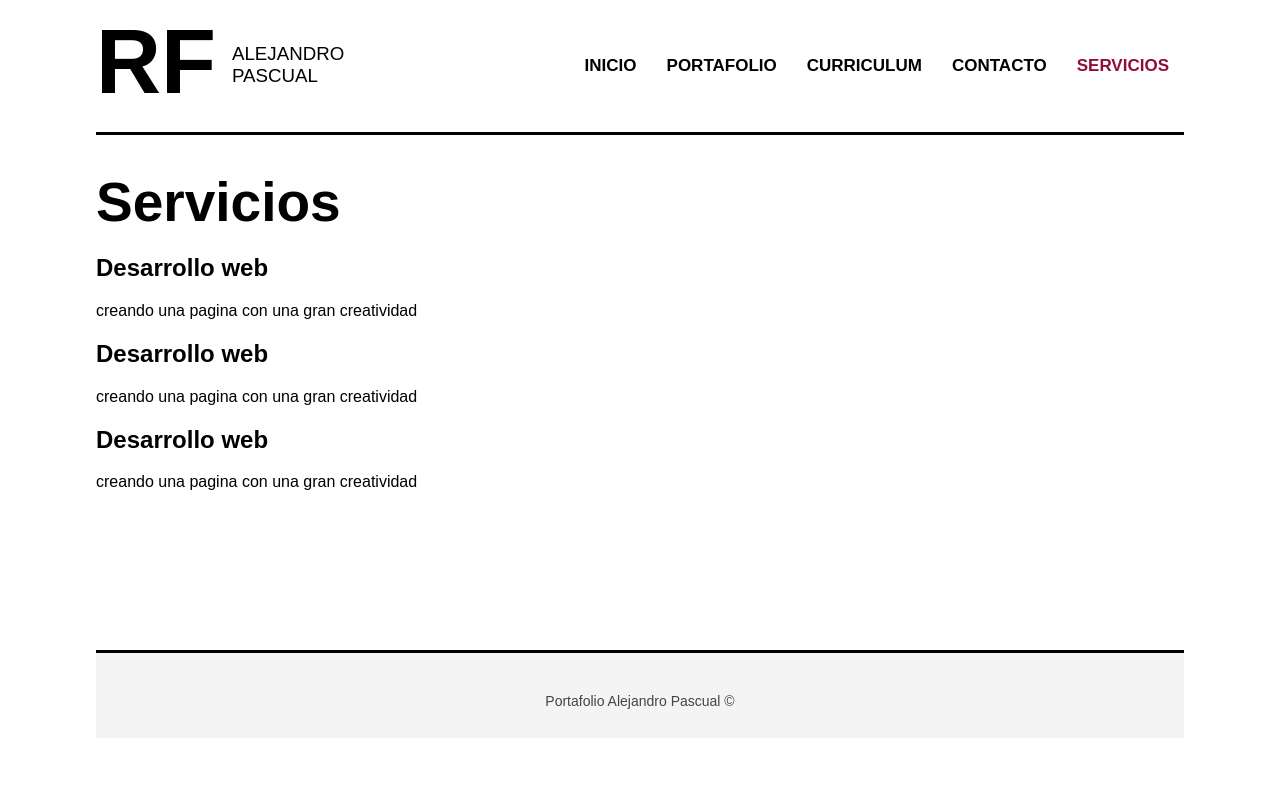
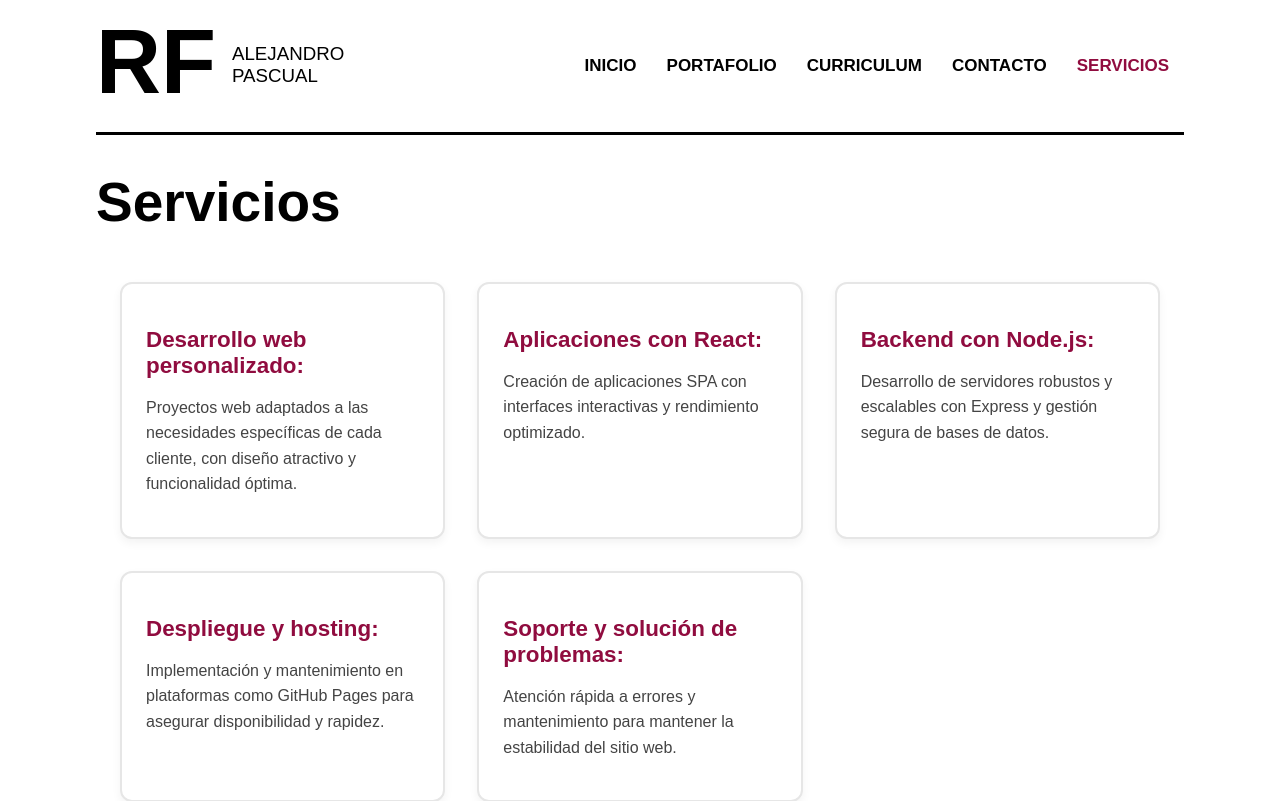
Before and after one commit to Richfullz/MiPorfolio, a React (Create React App) app: page /MiPorfolio/servicios in a window 1280 px wide. Shown: the top 801 px of the page. Built offline with nearby package versions, Linux system fonts and the light colour scheme.

Commit message:
miporfolio

```diff
--- a/src/components/Servicios.jsx
+++ b/src/components/Servicios.jsx
@@ -1,21 +1,47 @@
-import React from "react";
-
 export const Servicios = () => {
   return (
     <div className="page">
       <h1 className="heading">Servicios</h1>
+
       <section className="services">
-        <article>
-          <h2>Desarrollo web</h2>
-          <p>creando una pagina con una gran creatividad</p>
+        <article className="service-card">
+          <h2>Desarrollo web personalizado:</h2>
+          <p>
+            Proyectos web adaptados a las necesidades específicas de cada
+            cliente, con diseño atractivo y funcionalidad óptima.
+          </p>
         </article>
-        <article>
-          <h2>Desarrollo web</h2>
-          <p>creando una pagina con una gran creatividad</p>
+
+        <article className="service-card">
+          <h2>Aplicaciones con React:</h2>
+          <p>
+            Creación de aplicaciones SPA con interfaces interactivas y
+            rendimiento optimizado.
+          </p>
         </article>
-        <article>
-          <h2>Desarrollo web</h2>
-          <p>creando una pagina con una gran creatividad</p>
+
+        <article className="service-card">
+          <h2>Backend con Node.js:</h2>
+          <p>
+            Desarrollo de servidores robustos y escalables con Express y gestión
+            segura de bases de datos.
+          </p>
+        </article>
+
+        <article className="service-card">
+          <h2>Despliegue y hosting:</h2>
+          <p>
+            Implementación y mantenimiento en plataformas como GitHub Pages para
+            asegurar disponibilidad y rapidez.
+          </p>
+        </article>
+
+        <article className="service-card">
+          <h2>Soporte y solución de problemas:</h2>
+          <p>
+            Atención rápida a errores y mantenimiento para mantener la
+            estabilidad del sitio web.
+          </p>
         </article>
       </section>
     </div>
--- a/src/styles.css
+++ b/src/styles.css
@@ -292,3 +292,44 @@ button:hover {
   background: #fafaff;
   transition: 300ms all;
 }
+
+/*  */
+/* Diseño de la sección de servicios con grid responsive */
+.services {
+  display: grid;
+  grid-template-columns: repeat(auto-fit, minmax(20rem, 1fr));
+  gap: 2rem;
+  margin-top: 3rem;
+  padding: 0 1.5rem;
+}
+
+/* Tarjeta individual de servicio */
+.service-card {
+  background-color: #fff;
+  border: 2px solid #e6e6e6;
+  border-radius: 12px;
+  padding: 1.5rem;
+  text-align: left;
+  transition: box-shadow 0.3s ease, transform 0.3s ease;
+  box-shadow: 0px 4px 10px rgba(0, 0, 0, 0.05);
+}
+
+.service-card:hover {
+  box-shadow: 0 10px 30px rgba(144, 12, 63, 0.25);
+  transform: translateY(-5px);
+}
+
+/* Títulos de los servicios */
+.service-card h2 {
+  font-size: 1.4rem;
+  color: #900c3f;
+  margin-bottom: 0.8rem;
+  font-weight: bold;
+}
+
+/* Párrafos dentro de la tarjeta */
+.service-card p {
+  font-size: 1rem;
+  color: #444;
+  line-height: 1.6;
+}
```
